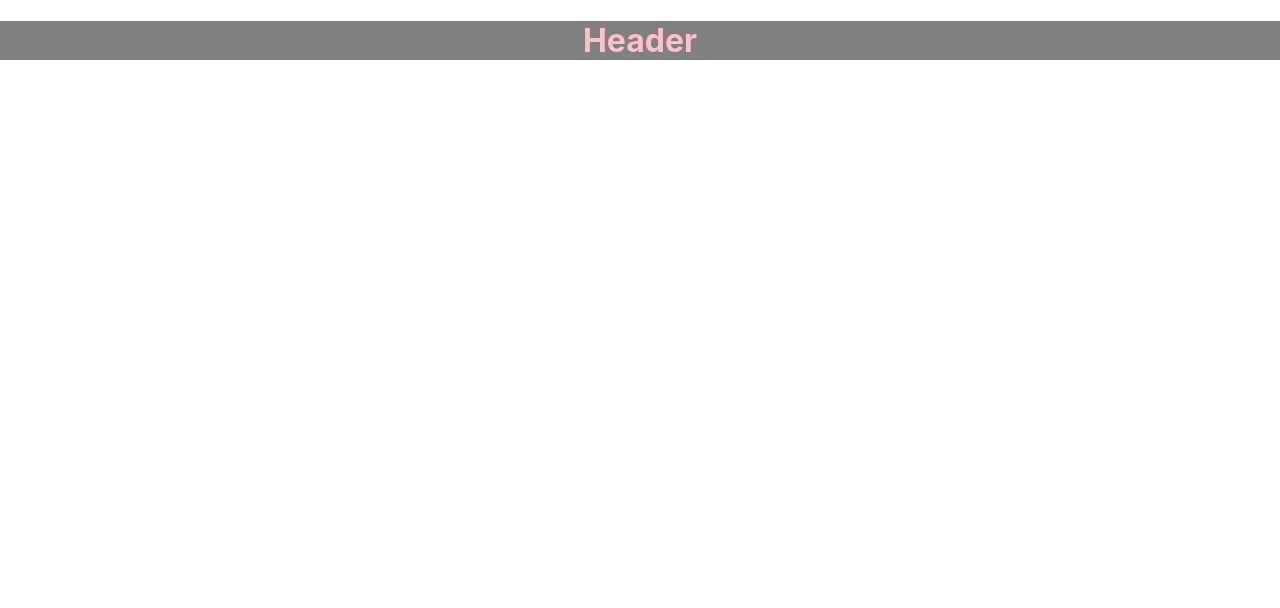
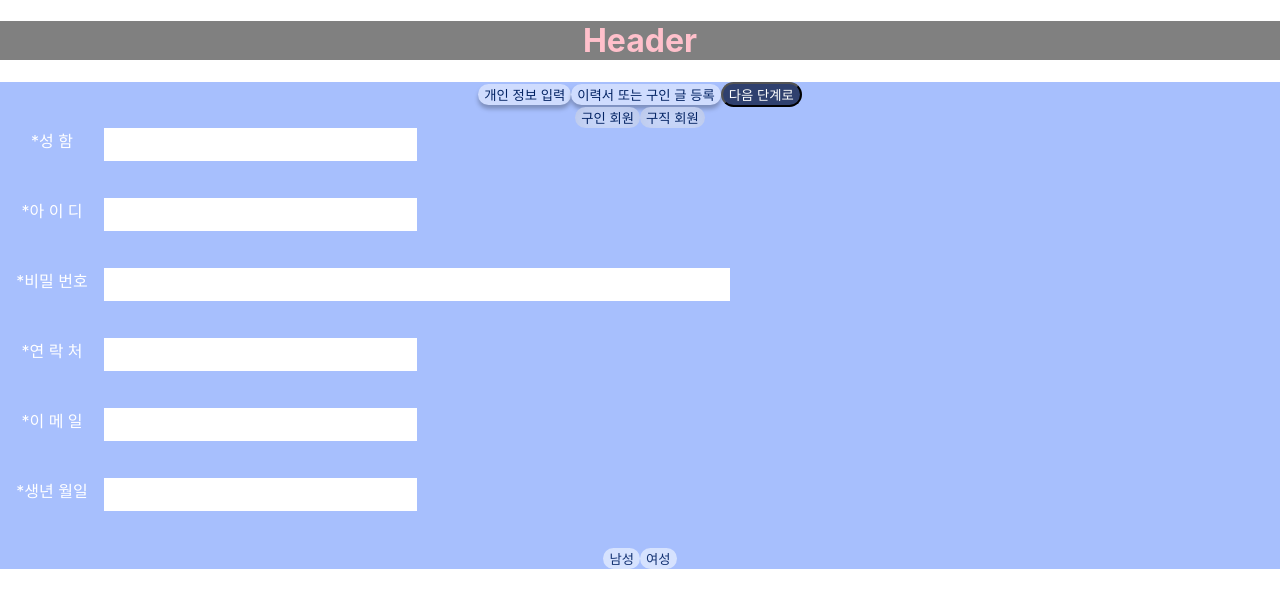
Before and after one commit to Side-Project1/Front-end, a React (Create React App) app: page / in a window 1280 px wide. Shown: the top 608 px of the page. Built offline with nearby package versions, Linux system fonts and the light colour scheme.

Commit message:
feat: joinPage ui 구현

```diff
--- a/src/App.js
+++ b/src/App.js
@@ -1,12 +1,14 @@
 import "./App.css";
 import { BrowserRouter } from "react-router-dom";
 import Header from "./constant/Header";
+import Join from "./constant/Join";
 
 function App() {
   return (
     <BrowserRouter>
       <div className="App">
         <Header />
+        <Join />
       </div>
     </BrowserRouter>
   );
--- /dev/null
+++ b/src/constant/Join.jsx
@@ -0,0 +1,54 @@
+import * as S from "./Join.style";
+
+const Join = () => {
+  return (
+    <S.Wrapper>
+      <S.SubWrapper>
+        <S.LeftSection>
+          <S.TopButton>개인 정보 입력</S.TopButton>
+          <S.BottomButton>이력서 또는 구인 글 등록</S.BottomButton>
+          <S.NextButton>다음 단계로</S.NextButton>
+        </S.LeftSection>
+        <S.RightSection>
+          <S.ButtonContainer>
+            <S.LeftButton>구인 회원</S.LeftButton>
+            <S.RightButton>구직 회원</S.RightButton>
+          </S.ButtonContainer>
+          <S.FormContainer>
+            <S.FormBox>
+              <S.FormTitle>*성 함</S.FormTitle>
+              <S.Name></S.Name>
+            </S.FormBox>
+            <S.FormBox>
+              <S.FormTitle>*아 이 디</S.FormTitle>
+              <S.Id></S.Id>
+            </S.FormBox>
+            <S.FormBox>
+              <S.FormTitle>*비밀 번호</S.FormTitle>
+              <S.Password></S.Password>
+              <S.Password></S.Password>
+            </S.FormBox>
+            <S.FormBox>
+              <S.FormTitle>*연 락 처</S.FormTitle>
+              <S.Number></S.Number>
+            </S.FormBox>
+            <S.FormBox>
+              <S.FormTitle>*이 메 일</S.FormTitle>
+              <S.Email></S.Email>
+            </S.FormBox>
+            <S.FormBox>
+              <S.FormTitle>*생년 월일</S.FormTitle>
+              <S.Birth></S.Birth>
+            </S.FormBox>
+            <S.SexButton>
+              <S.MaleButton>남성</S.MaleButton>
+              <S.FemaleButton>여성</S.FemaleButton>
+            </S.SexButton>
+          </S.FormContainer>
+        </S.RightSection>
+      </S.SubWrapper>
+    </S.Wrapper>
+  );
+};
+
+export default Join;
--- /dev/null
+++ b/src/constant/Join.style.js
@@ -0,0 +1,150 @@
+import styled from "styled-components";
+
+export const Wrapper = styled.div`
+  background-color: #a7bffd;
+`;
+
+export const SubWrapper = styled.div``;
+
+export const LeftSection = styled.div``;
+
+export const TopButton = styled.button`
+  color: #032363;
+  background: #cfdcfe;
+  box-shadow: 0px 4px 4px rgba(0, 0, 0, 0.25);
+  border-radius: 110px;
+  border-style: none;
+
+  &:active {
+    background: #032363;
+    color: #ffffff;
+  }
+`;
+
+export const BottomButton = styled.button`
+  color: #032363;
+  background: #cfdcfe;
+  box-shadow: 0px 4px 4px rgba(0, 0, 0, 0.25);
+  border-radius: 110px;
+  border-style: none;
+
+  &:active {
+    background: #032363;
+    color: #ffffff;
+  }
+`;
+
+export const NextButton = styled.button`
+  background: #2f406e;
+  border-radius: 33px;
+  color: #ffffff;
+`;
+
+export const RightSection = styled.div``;
+
+export const ButtonContainer = styled.div``;
+
+export const LeftButton = styled.button`
+  color: #032363;
+  background: #cddbff;
+  box-shadow: inset 0px 4px 20px rgba(0, 0, 0, 0.1);
+  border-radius: 18px;
+  border-style: none;
+
+  &:active {
+    background: #032363;
+    color: #ffffff;
+  }
+`;
+
+export const RightButton = styled.button`
+  color: #032363;
+  background: #cddbff;
+  box-shadow: inset 0px 4px 20px rgba(0, 0, 0, 0.1);
+  border-radius: 18px;
+  border-style: none;
+
+  &:active {
+    background: #032363;
+    color: #ffffff;
+  }
+`;
+
+export const FormContainer = styled.div`
+  display: flex;
+  flex-direction: column;
+  row-gap: 37px;
+`;
+
+export const FormTitle = styled.div`
+  width: 104px;
+  color: #fff;
+`;
+
+export const FormBox = styled.div`
+  display: flex;
+`;
+
+export const Name = styled.input`
+  width: 309px;
+  height: 31px;
+  border-style: none;
+`;
+
+export const Id = styled.input`
+  width: 309px;
+  height: 31px;
+  border-style: none;
+`;
+
+export const Password = styled.input`
+  width: 309px;
+  border-style: none;
+  height: 31px;
+`;
+
+export const Number = styled.input`
+  width: 309px;
+  border-style: none;
+  height: 31px;
+`;
+
+export const Email = styled.input`
+  width: 309px;
+  height: 31px;
+  border-style: none;
+`;
+
+export const Birth = styled.input`
+  width: 309px;
+  height: 31px;
+  border-style: none;
+`;
+
+export const SexButton = styled.div``;
+
+export const MaleButton = styled.button`
+  color: #032363;
+  background: #dce6ff;
+  opacity: 0.9;
+  border-radius: 18px;
+  border-style: none;
+
+  &:active {
+    background: #032363;
+    color: #ffffff;
+  }
+`;
+
+export const FemaleButton = styled.button`
+  color: #032363;
+  background: #dce6ff;
+  opacity: 0.9;
+  border-radius: 18px;
+  border-style: none;
+
+  &:active {
+    background: #032363;
+    color: #ffffff;
+  }
+`;
```
